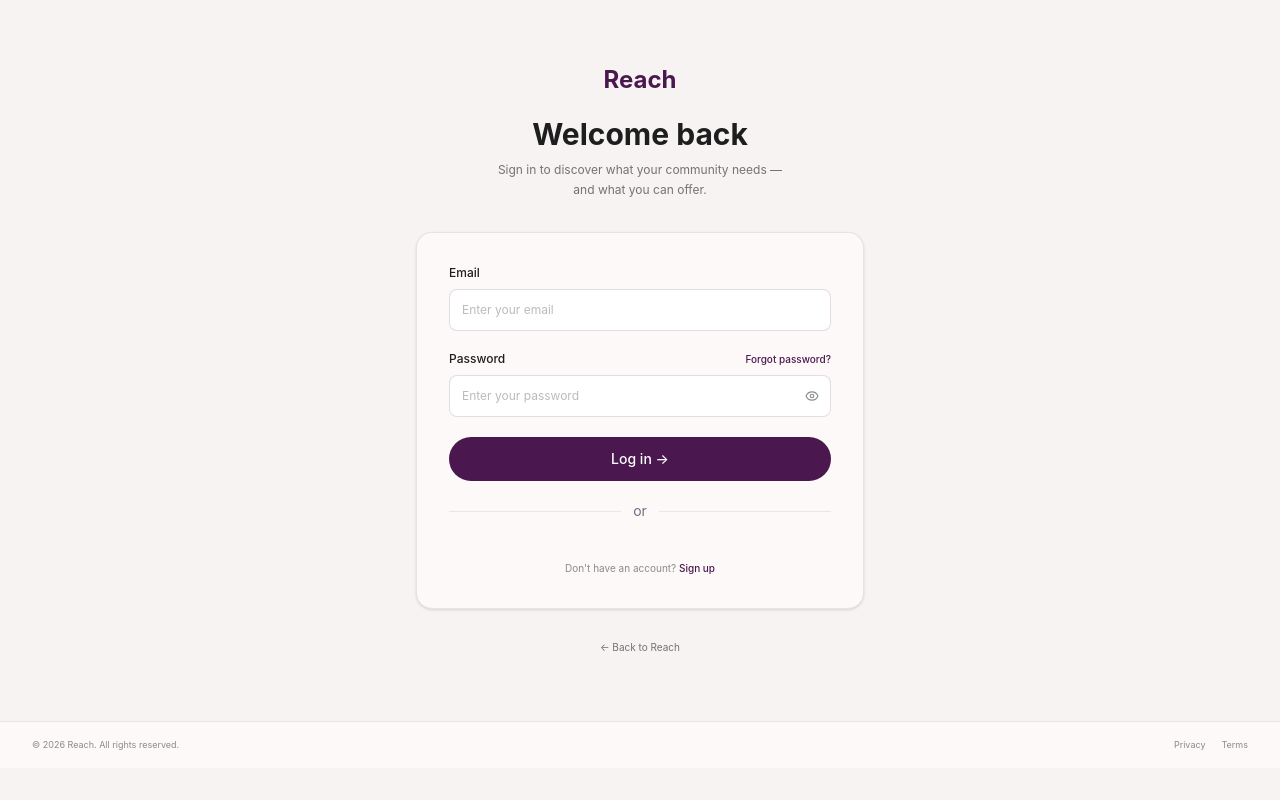
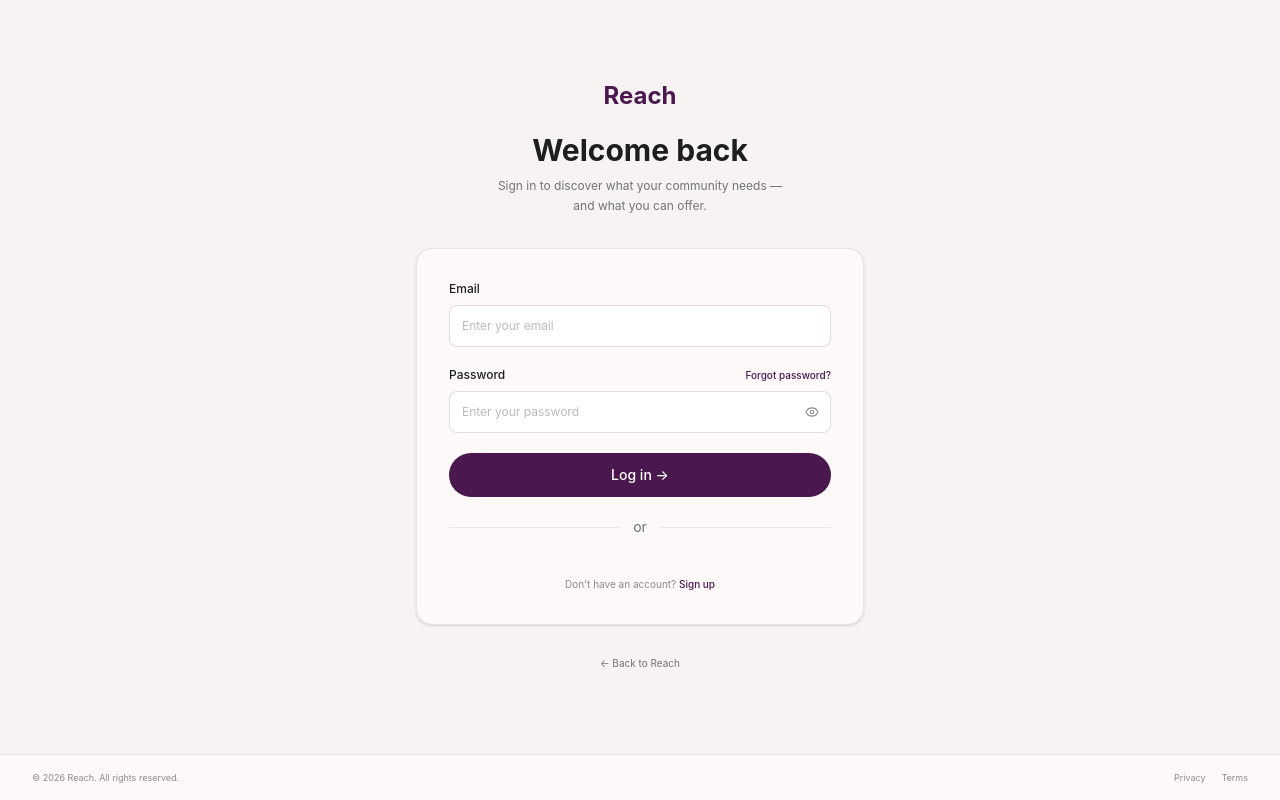
Before and after one commit to sharon884/Reach-frontend-, a React (Vite) app: page /login in a window 1280 px wide. Built offline with nearby package versions, Linux system fonts and the light colour scheme; no server answers.

Commit message:
fix: improve auth page layout

```diff
--- a/src/components/templates/AuthTemplate/AuthTemplate.tsx
+++ b/src/components/templates/AuthTemplate/AuthTemplate.tsx
@@ -18,9 +18,9 @@
     backLink,
 }: AuthTemplateProps) {
     return (
-        <div className="min-h-screen bg-reach-surface">
-            <main className="px-5 py-10 md:py-16">
-                <div className="mx-auto max-w-md">
+        <div className="flex min-h-screen flex-col bg-reach-surface">
+            <main className="flex flex-1 items-center justify-center px-5 py-10 md:py-16">
+                <div className="w-full max-w-md">
                     <div className="text-center">
                         <Link
                             to="/"
```
